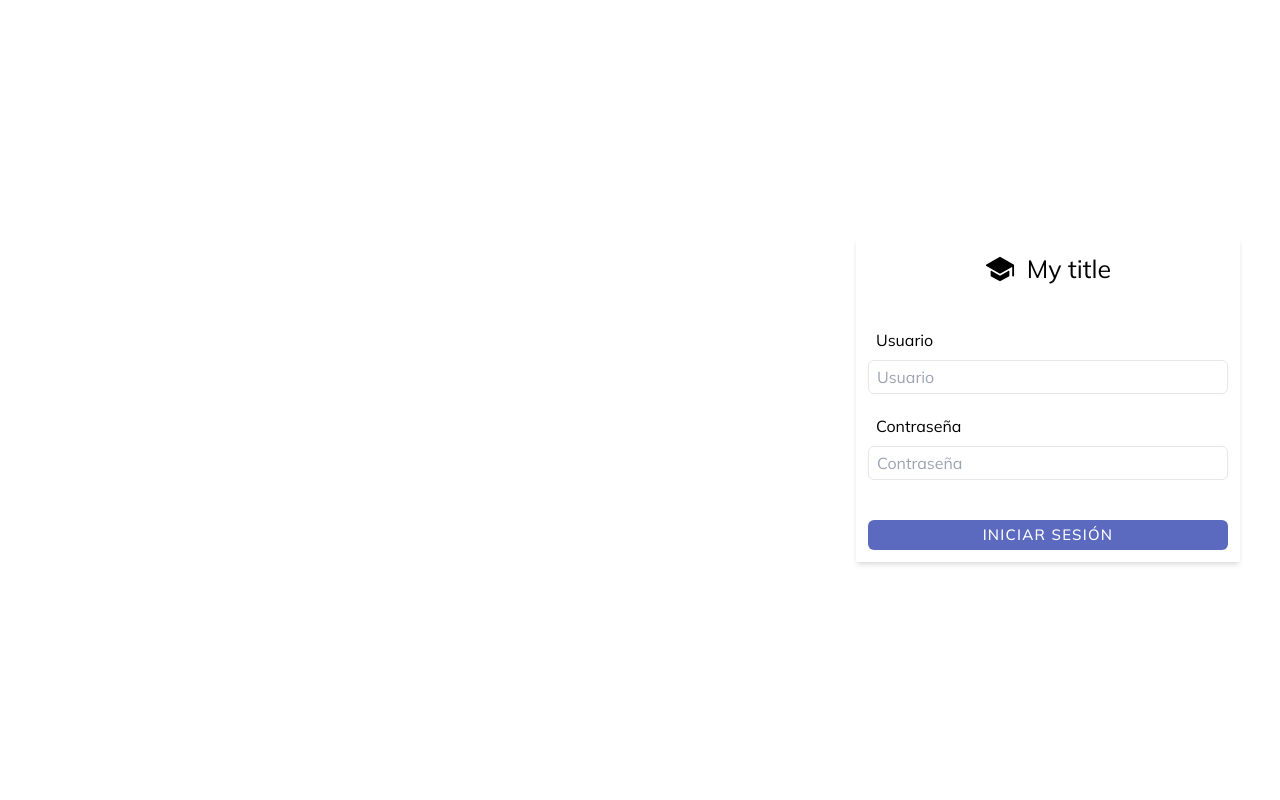
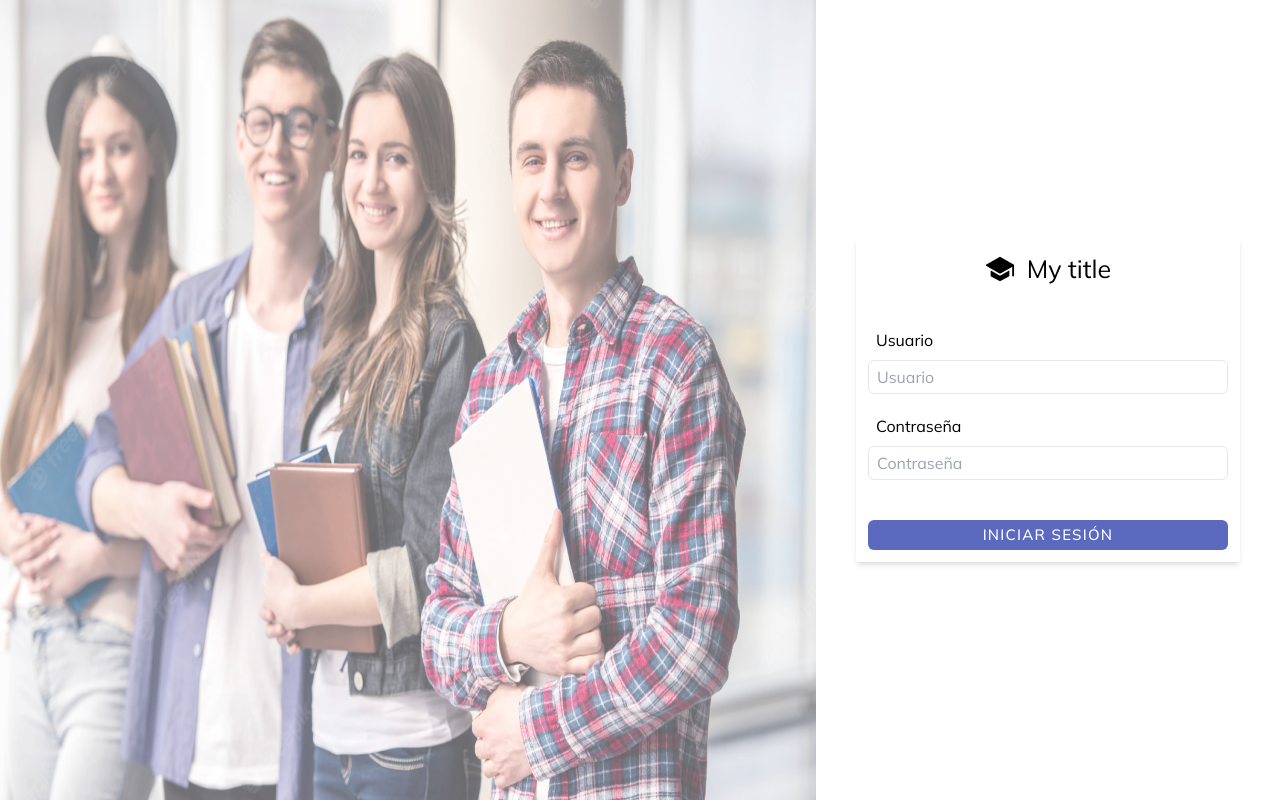
Before and after one commit to JoseDelacruz0212/TP_Frontend, a React (Create React App) app: page / in a window 1280 px wide. Built offline with nearby package versions, Linux system fonts and the light colour scheme.

Commit message:
task: add sign in image

```diff
--- a/src/views/auth/SignInPage.tsx
+++ b/src/views/auth/SignInPage.tsx
@@ -19,11 +19,11 @@ const SignInPage = () => {
     }
 
     return (
-        <div className="min-h-screen p-10 flex">
-            <div className="flex-1 hidden lg:block">
-
+        <div className="min-h-screen flex">
+            <div className="flex-1 hidden lg:block h-screen">
+                <img className="h-screen opacity-60" src="/assets/login_image.jpg" alt="login" />
             </div>
-            <div className="flex justify-center items-center w-full lg:w-96">
+            <div className="flex justify-center items-center w-full lg:w-96 mx-10">
                 <div className="flex flex-col space-y-10 shadow-md w-full p-3 sm:w-96">
                     <div className="flex justify-center items-center space-x-3">
                         <div><IoSchool size={30} /></div>
```
Also changed, not shown: public/assets/login_image.jpg (added).
